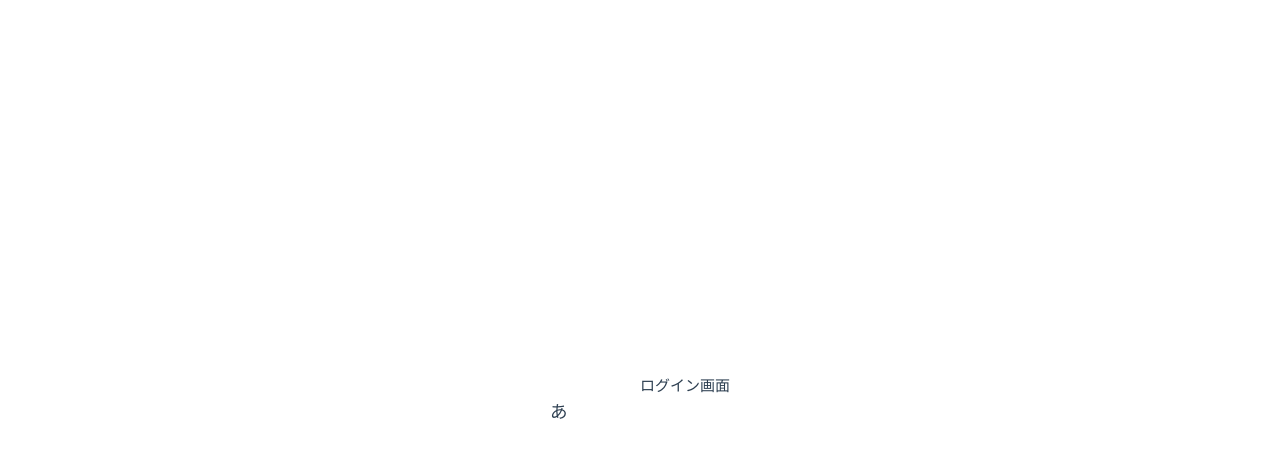
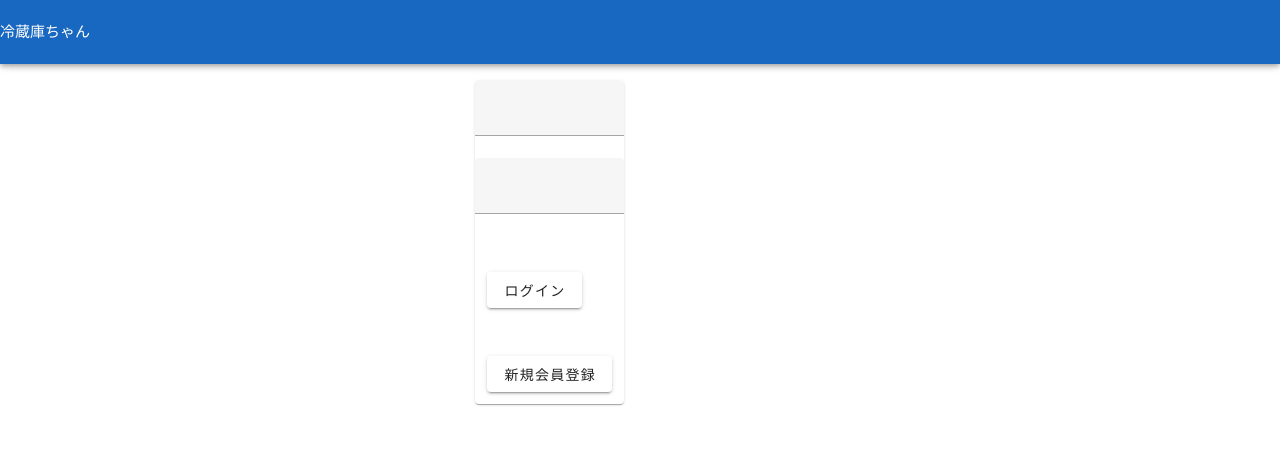
Before and after one commit to yusei27/fridge-system, a Vue app: page / in a window 1280 px wide. Shown: the top 458 px of the page. Built offline with nearby package versions, Linux system fonts and the light colour scheme.

Commit message:
ログイン、メイン画面を作成
ログイン機能は未実装

```diff
--- a/src/App.vue
+++ b/src/App.vue
@@ -5,9 +5,16 @@ import Login from './views/Login/LoginView.vue'
 </script>
 
 <template>
-  <RouterLink v-bind:to="{name: 'Login'}"></RouterLink>
-  <RouterView ></RouterView>
-  <h3>あ</h3>
+  <v-app>
+    <!-- ヘッダーここから-->
+    <v-app-bar color="primary">
+      冷蔵庫ちゃん
+    </v-app-bar>
+    <!-- ヘッダーここまで-->
+    <v-main>
+      <RouterView ></RouterView>
+    </v-main>
+  </v-app>
 </template>
 
 <style scoped>
--- a/src/router/index.ts
+++ b/src/router/index.ts
@@ -1,12 +1,18 @@
 import { createRouter, createWebHistory, type RouteRecordRaw } from 'vue-router'
 import HomeView from '../views/HomeView.vue'
 import LoginView from '../views/Login/LoginView.vue'
+import MainView from '../views/main/MainView.vue'
 
 const routeSetting: RouteRecordRaw[] = [
   {
     path: '/',
     name: 'Login',
     component: LoginView
+  },
+  {
+    path: '/Main',
+    name: 'Main',
+    component: MainView
   },
   {
     path: '/about',
--- a/src/views/Login/LoginView.vue
+++ b/src/views/Login/LoginView.vue
@@ -1,5 +1,16 @@
 <template>
-<p>
-ログイン画面
-</p>
+    <v-container>
+        <v-card>
+            <v-text-field type="email"></v-text-field>
+            <v-text-field type="password"></v-text-field>
+            <RouterLink v-bind:to="{name: 'Main'}" tag="v-btn">
+                <v-col>
+                    <v-btn>ログイン</v-btn>
+                </v-col>
+            </RouterLink>
+            <v-col>
+                <v-btn>新規会員登録</v-btn>
+            </v-col>
+        </v-card>
+    </v-container>
 </template>
--- /dev/null
+++ b/src/views/main/MainView.vue
@@ -0,0 +1,5 @@
+<template>
+    <v-container>
+        <h3>今日のおすすめ</h3>
+    </v-container>
+</template>
```
